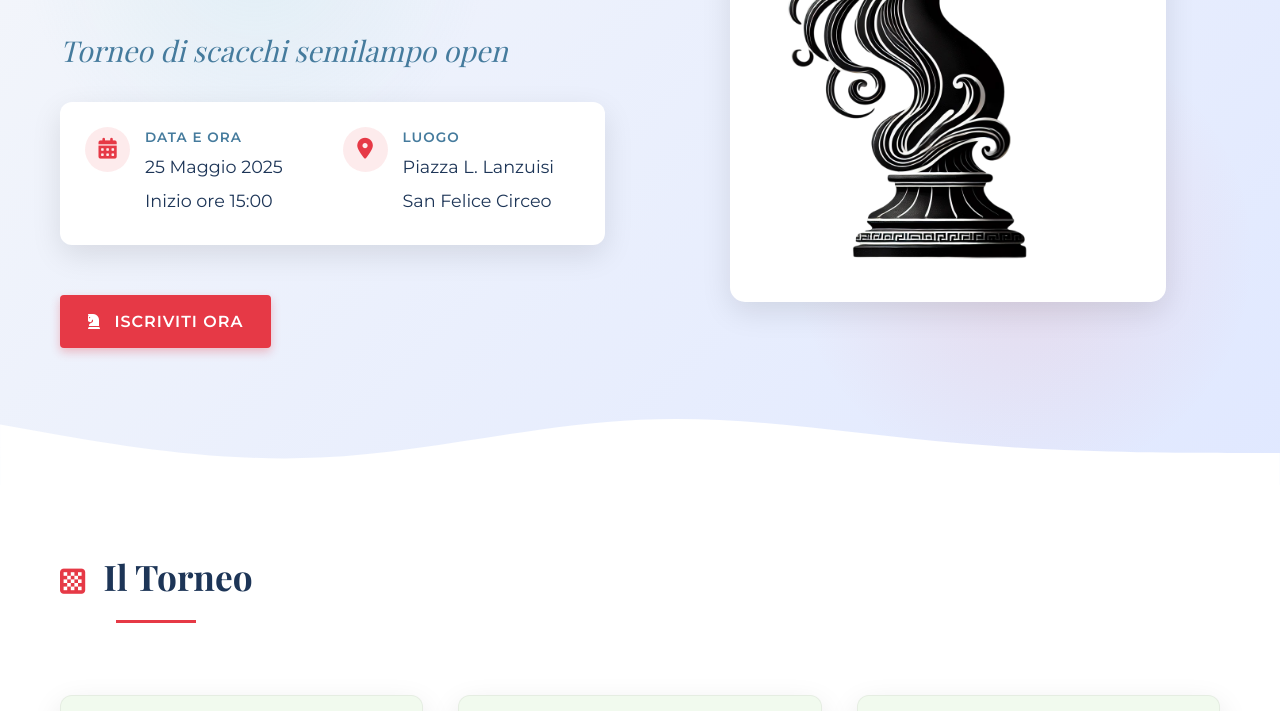
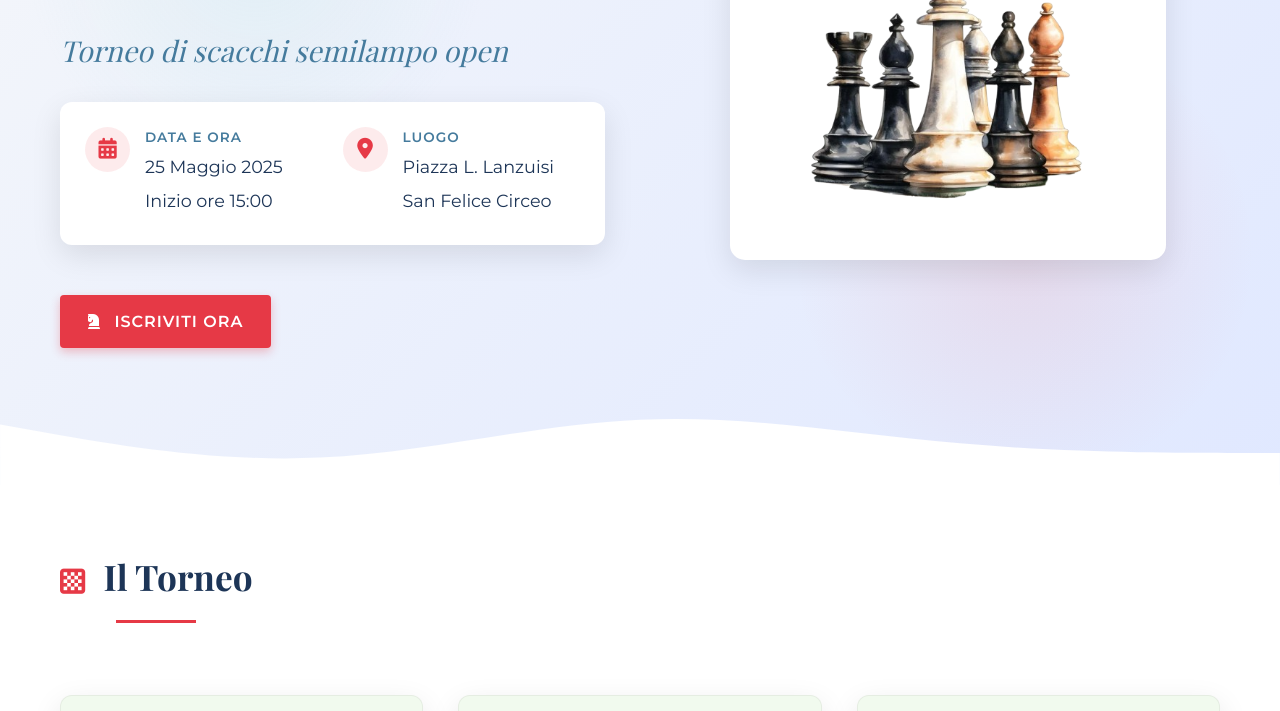
Before and after one commit to Gemini1983/trofeoscacchicirce, a plain HTML site: page index.html in a window 1280 px wide. Shown: the part 389-1100 px from the top of the page. Drawn offline with nearby package versions, Linux system fonts and the light colour scheme.

Commit message:
Aggiornata l'immagine di Maga Circe in index.html

```diff
--- a/index.html
+++ b/index.html
@@ -482,7 +482,7 @@
                 </div>
                 <div class="hero-image">
                     <div class="image-frame maga-frame">
-                        <img src="assets/maga.png" alt="Maga Circe" class="maga-image">
+                        <img src="assets/immagine_locandina-removebg-preview.png" alt="Maga Circe" class="maga-image">
                     </div>
                 </div>
             </div>
```
